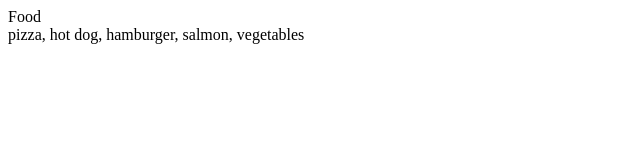
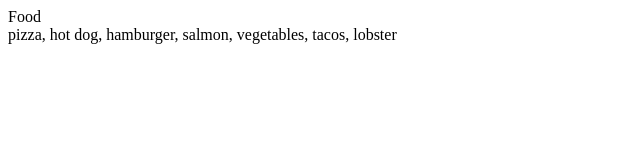
Before and after one commit to mdjoh/hello-world, a plain HTML site: page index.html in a window 1280 px wide. Shown: the full height of the page, 0-640 px from the left. Drawn offline with Linux system fonts and the light colour scheme.

Commit message:
Update index.html
added tacos and lobster to list of foods

```diff
--- a/index.html
+++ b/index.html
@@ -3,5 +3,5 @@
 Food
 </header>
 
-<body> pizza, hot dog, hamburger, salmon, vegetables </body>
+<body> pizza, hot dog, hamburger, salmon, vegetables, tacos, lobster </body>
 </html>
```
